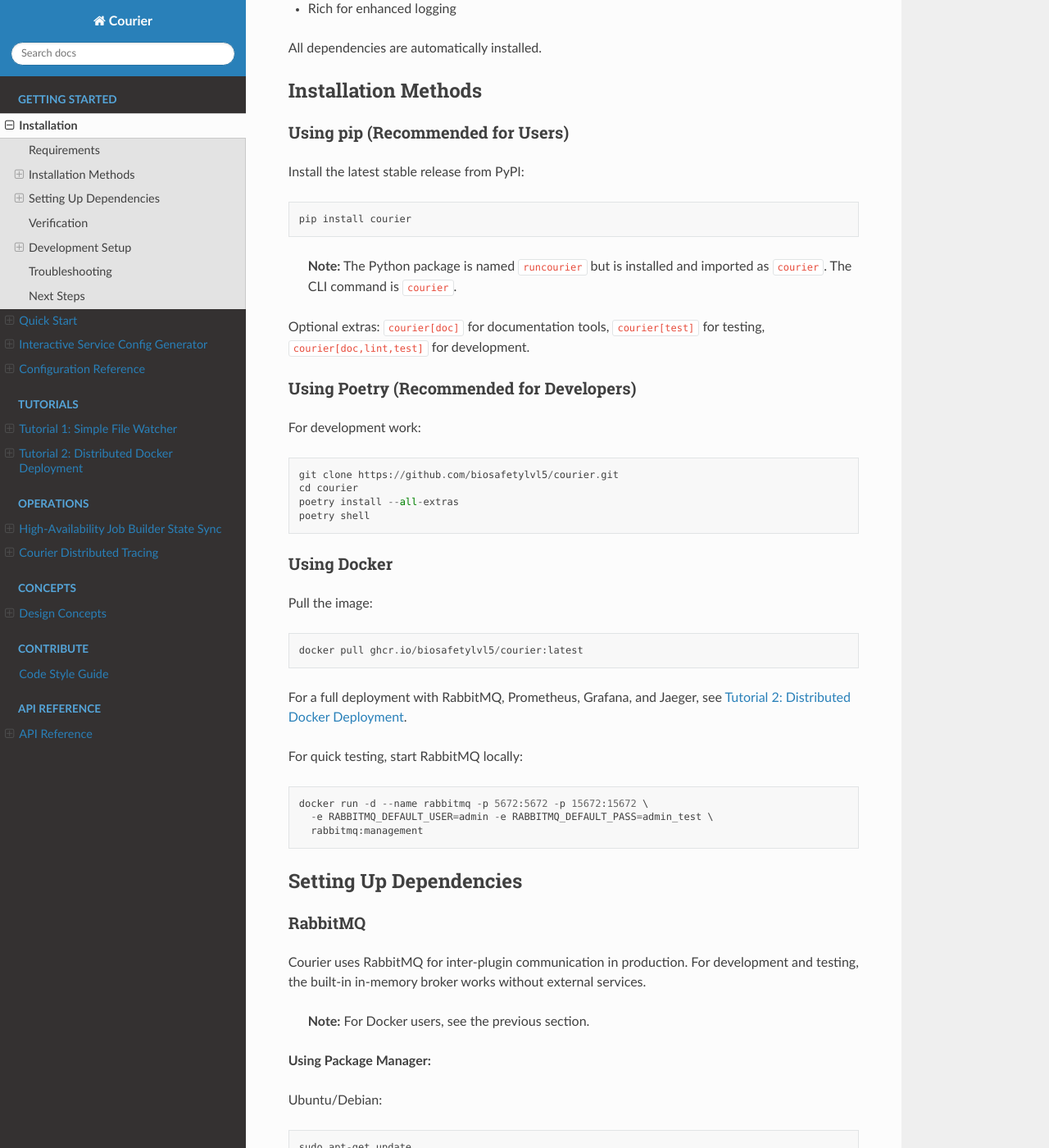
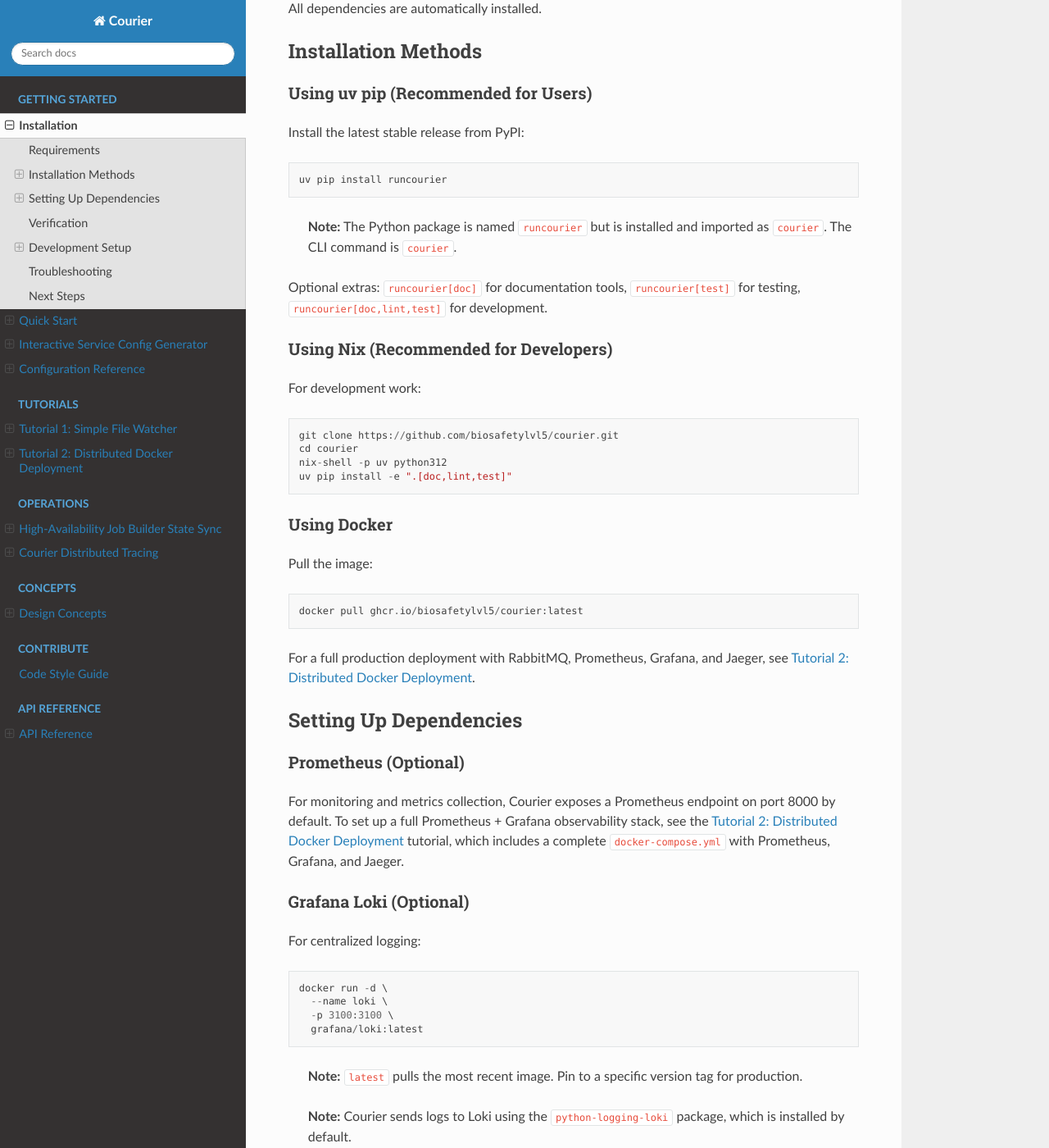
Before and after one commit to CIRA-GEOIPS/courier, a Sphinx documentation site: the page built from sphinx/getting-started/installation.md, in a window 1280 px wide and 1400 px high, scrolled down 668 px. Shown: the whole window at 82% size. Built offline with Sphinx 7.4.7 and the Read the Docs theme 3.1.0, drawn with Linux system fonts in a browser that asks for light colours; some of the changed text lies outside the part shown.

Commit message:
install updates

````diff
--- a/sphinx/getting-started/installation.md
+++ b/sphinx/getting-started/installation.md
@@ -7,7 +7,6 @@
 **System Requirements:**
 
 - Python 3.11, 3.12, or 3.13
-- RabbitMQ 3.x or later (required for multi-container deployments; the in-memory broker is sufficient for single-process testing)
 - 4GB RAM minimum (8GB recommended)
 - Linux, macOS, or Windows (with WSL2)
 
@@ -24,71 +23,41 @@
 
 ## Installation Methods
 
-### Using pip (Recommended for Users)
+### Using uv pip (Recommended for Users)
 
 Install the latest stable release from PyPI:
 
 ```
-pip install courier
+uv pip install runcourier
 ```
 
 > **Note:** The Python package is named `runcourier` but is installed and imported as `courier`. The CLI command is `courier`.
 
-Optional extras: `courier[doc]` for documentation tools, `courier[test]` for testing, `courier[doc,lint,test]` for development.
+Optional extras: `runcourier[doc]` for documentation tools, `runcourier[test]` for testing, `runcourier[doc,lint,test]` for development.
 
-### Using Poetry (Recommended for Developers)
+### Using Nix (Recommended for Developers)
 
 For development work:
 
 ```
 git clone https://github.com/biosafetylvl5/courier.git
 cd courier
-poetry install --all-extras
-poetry shell
+nix-shell -p uv python312
+uv pip install -e ".[doc,lint,test]"
 ```
 
 ### Using Docker
 
 Pull the image:
+
 ```
 docker pull ghcr.io/biosafetylvl5/courier:latest
 ```
 
-For a full deployment with RabbitMQ, Prometheus, Grafana, and Jaeger, see
+For a full production deployment with RabbitMQ, Prometheus, Grafana, and Jaeger, see
 {doc}`../tutorials/02-docker-swarm-cluster`.
 
-For quick testing, start RabbitMQ locally:
-```
-docker run -d --name rabbitmq -p 5672:5672 -p 15672:15672 \
-  -e RABBITMQ_DEFAULT_USER=admin -e RABBITMQ_DEFAULT_PASS=admin_test \
-  rabbitmq:management
-```
-
 ## Setting Up Dependencies
-
-### RabbitMQ
-
-Courier uses RabbitMQ for inter-plugin communication in production. For development and testing, the built-in in-memory broker works without external services.
-
-> **Note:** For Docker users, see the previous section.
-
-**Using Package Manager:**
-
-Ubuntu/Debian:
-
-```
-sudo apt-get update
-sudo apt-get install rabbitmq-server
-sudo systemctl enable rabbitmq-server
-sudo systemctl start rabbitmq-server
-```
-
-macOS:
-
-```
-brew install rabbitmq
-brew services start rabbitmq
-```
 
 ### Prometheus (Optional)
 
@@ -114,16 +83,13 @@
 Verify your installation:
 
 **Check version:**
+
 ```
 python -c "import courier; print(courier.__version__)"
 ```
 
-**Verify RabbitMQ is running:**
-```
-docker ps | grep rabbitmq
-```
+**List available plugins:**
 
-**List available plugins:**
 ```
 python -c "from courier.interfaces import data_monitor_configs; print(data_monitor_configs.get_plugins())"
 ```
@@ -132,13 +98,13 @@
 
 ## Development Setup
 
-For development and contributing, install with Poetry as described above, then set up pre-commit hooks and run the tests:
+For development and contributing, install as described above, then set up pre-commit hooks and run the tests:
 
 ```
-poetry run pre-commit install
-poetry run pytest
-poetry run ruff check .
-poetry run mypy src
+uv run pre-commit install
+uv run pytest
+uv run ruff check .
+uv run mypy src
 ```
 
 See {doc}`../contribute/code-style` for full conventions.
@@ -158,28 +124,17 @@
 
 Make sure you've activated your virtual environment:
 
-Poetry:
+uv:
+
 ```
-poetry shell
+uv venv
+source .venv/bin/activate
 ```
 
-venv:
+pip:
+
 ```
 source venv/bin/activate
-```
-
-**RabbitMQ Connection Failed**
-
-Check that RabbitMQ is running:
-
-Docker:
-```
-docker ps | grep rabbitmq
-```
-
-System service:
-```
-sudo systemctl status rabbitmq-server
 ```
 
 **Permission Denied Errors**
````
Also changed, not shown: other parts of sphinx/getting-started/installation.md (+1 -1 lines), sphinx/getting-started/quick-start.md (+2 -1 lines), sphinx/includes/common-troubleshooting.md (+0 -6 lines).
